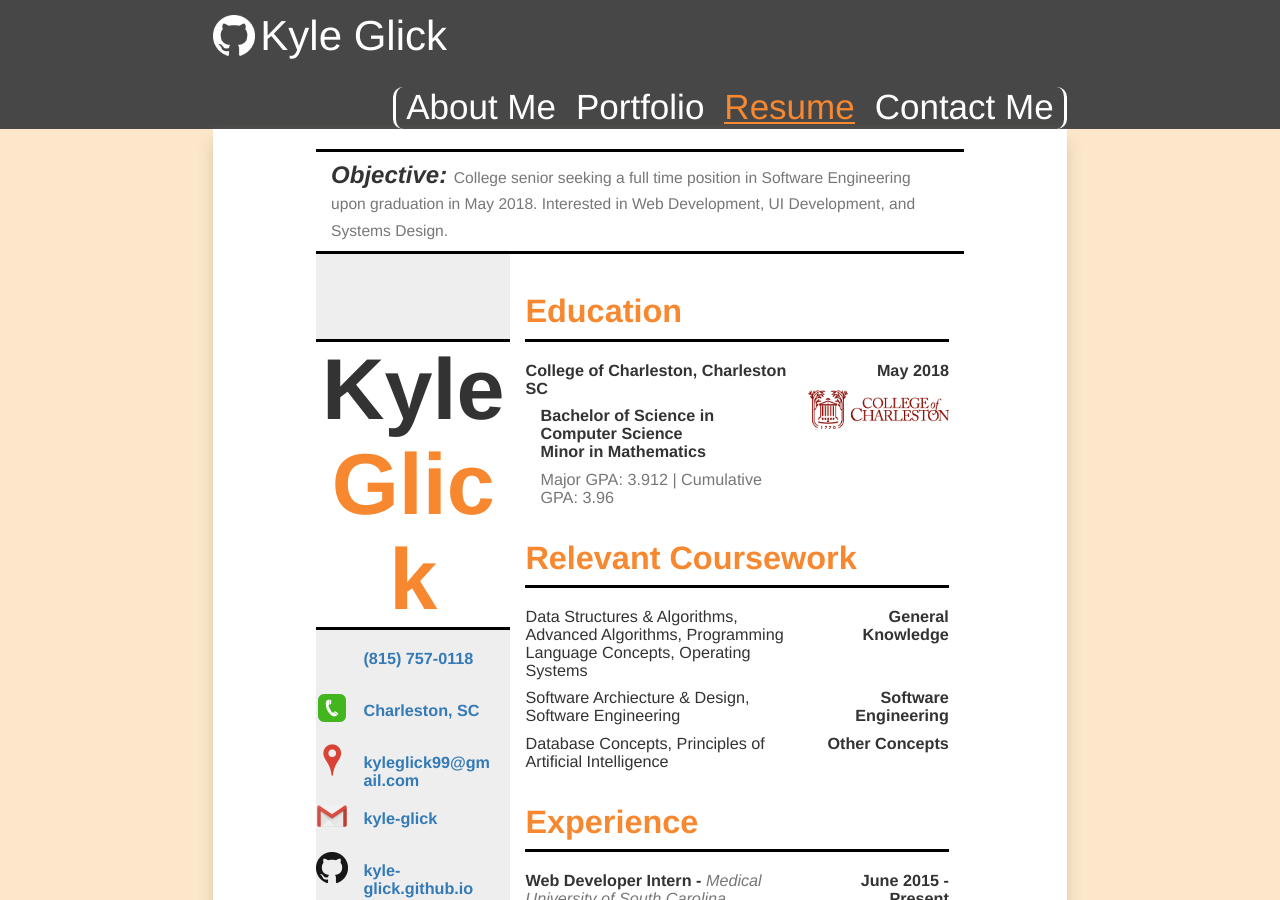
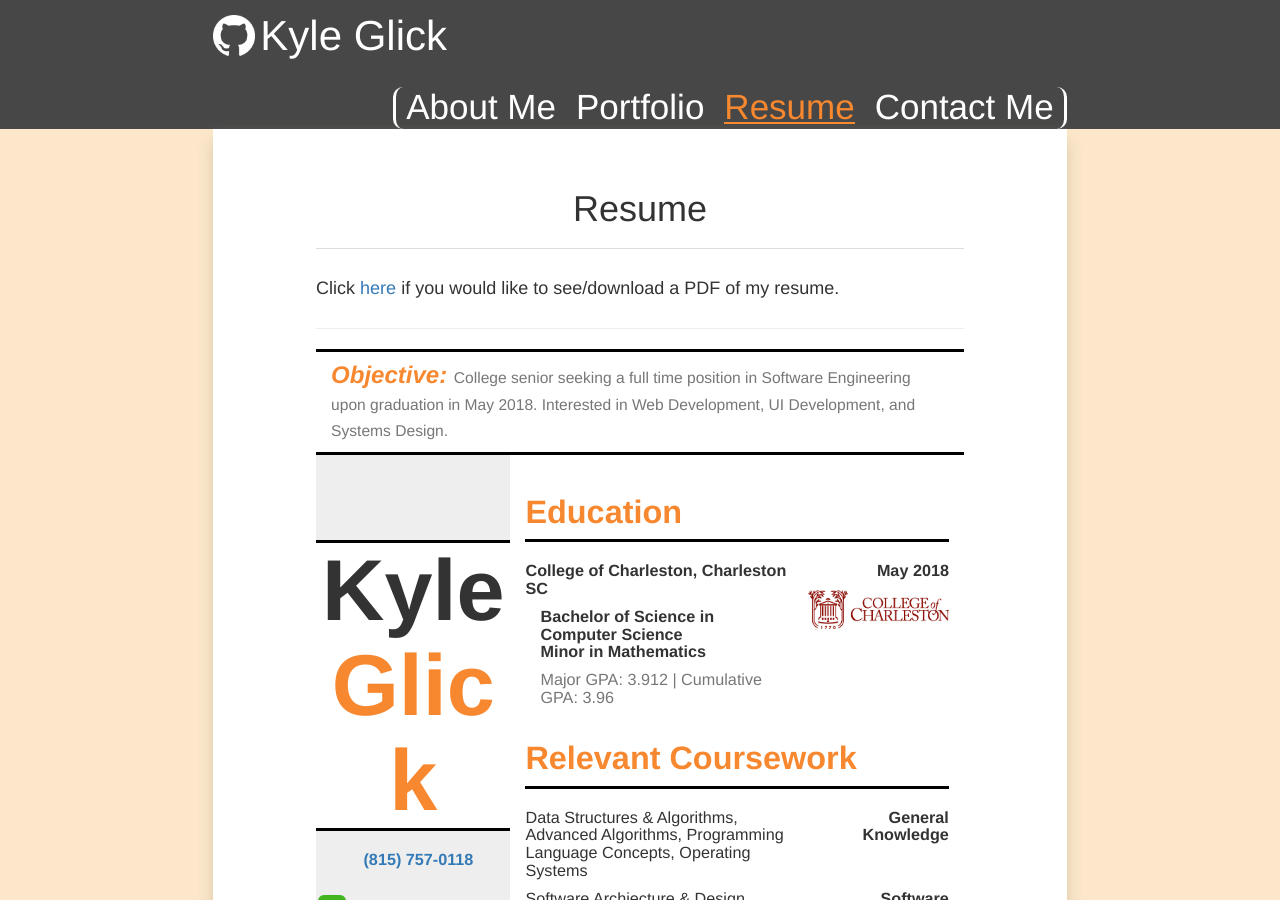
Before and after one commit to kayla-glick/kayla-glick.github.io, a Jekyll site: the page built from resume/index.html, in a window 1280 px wide and 900 px high. Built offline with Jekyll 4.4.1, drawn with Linux system fonts in a browser that asks for light colours; nearby versions of some CDN libraries.

Commit message:
add resume link

```diff
--- a/resume/index.html
+++ b/resume/index.html
@@ -2,10 +2,19 @@
 layout: default
 header: resume
 ---
+<div class="page-header text-center">
+  <h1 class="page-title">Resume</h1>
+</div>
+<div class="col-sm-12 no-padding">
+  <h4>Click <a href="https://drive.google.com/file/d/0B8xXqYvN_x-cMlJMT0lHdEpCQ1k/view?usp=sharing" target="_blank">here</a> if you would like to see/download a PDF of my resume.</h4>
+</div>
+<div class="col-sm-12 no-padding">
+  <hr>
+</div>
 <div class="resume-container col-sm-12 no-padding">
   <div class="col-sm-12 objective">
     <h3>
-      <em>Objective:</em>
+      <em class="text-orange">Objective:</em>
       <small>College senior seeking a full time position in Software Engineering upon graduation in May 2018. Interested in Web Development, UI Development, and Systems Design.</small>
     </h3>
   </div>
```
